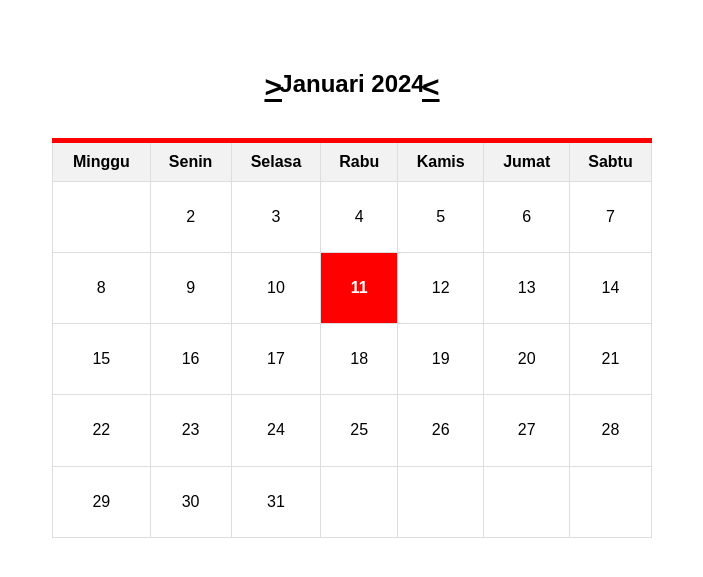
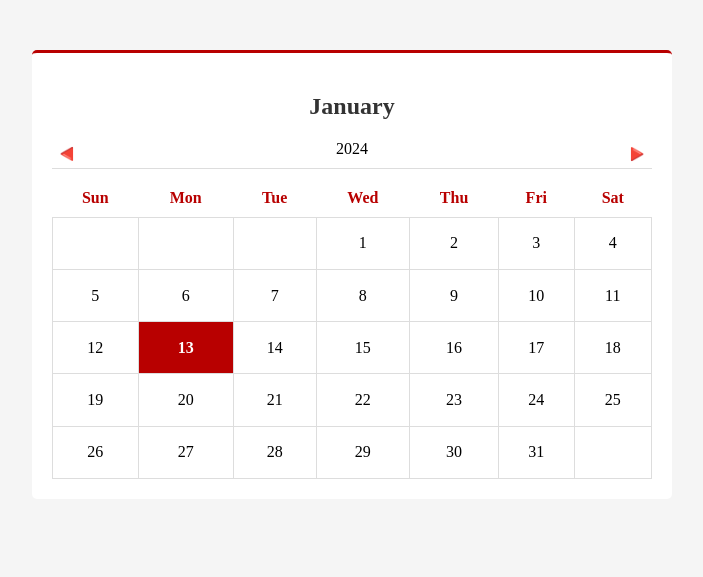
Before and after one commit to hayodavis/persiapanlks2024, a PHP site: page /index.php in a window 1280 px wide. Shown: the top 577 px of the page, without its empty margins (288-991 px from the left). Run offline with PHP 8.4, Linux system fonts and the light colour scheme.

Commit message:
memperbaiki kalender

```diff
--- a/MODUL - SPEEDTEST/fitri/D1. PHP Calendar/index.php
+++ b/MODUL - SPEEDTEST/fitri/D1. PHP Calendar/index.php
@@ -1,140 +1,156 @@
 <?php
-$currentMonth = date('n');
-$currentYear = date('Y');
-$currentDay = date('j');
+    // Get the current date or a specific date
+    $currentDate = isset($_GET['date']) ? $_GET['date'] : date('Y-m-d');
 
-if (isset($_GET['prev'])) {
-  $currentMonth = ($currentMonth == 1) ? 12 : $currentMonth - 1;
-  $currentYear = ($currentMonth == 12) ? $currentYear - 1 : $currentYear;
-}
+    // Convert the date to a DateTime object
+    $dateTime = new DateTime($currentDate);
 
-if (isset($_GET['next'])) {
-  $currentMonth = ($currentMonth == 12) ? 1 : $currentMonth + 1;
-  $currentYear = ($currentMonth == 1) ? $currentYear + 1 : $currentYear;
-}
+    // Get the current month, year, and day
+    $currentMonth = $dateTime->format('m');
+    $currentYear = $dateTime->format('Y');
+    $today = date('d');
 
-// Array of month names in Bahasa Indonesia
-$monthNames = [
-  'Januari', 'Februari', 'Maret', 'April', 'Mei', 'Juni',
-  'Juli', 'Agustus', 'September', 'Oktober', 'November', 'Desember'
-];
+    // Calculate the previous and next month
+    $prevMonth = $dateTime->modify('-1 month')->format('Y-m-d');
+    $nextMonth = $dateTime->modify('+2 months')->format('Y-m-d');
+    $dateTime->modify('-1 month'); // Reset to the original date
+
+    // Get the first day of the month and the total number of days
+    $firstDay = $dateTime->format('N');
+    $lastDay = $dateTime->format('t');
+
+    // Highlighted month (for current month)
+    $highlightedMonth = $dateTime->format('m');
 ?>
 
 <!DOCTYPE html>
 <html lang="en">
-
 <head>
-  <meta charset="UTF-8">
-  <meta name="viewport" content="width=device-width, initial-scale=1.0">
-  <title>Calendar</title>
     <style>
                body {
-      font-family: Arial, sans-serif;
-      display: flex;
-      flex-direction: column;
-      align-items: center;
-      margin-top: 50px;
+    font-family: 'Times New Roman', Times, serif;
+    margin: 0;
+    padding: 0;
+    box-sizing: border-box;
+    background-color: whitesmoke;
 }
 
 #calendar {
-      border-collapse: collapse;
-      border-top: 5px solid red ;
-      margin-top: 20px;
-      width: 600px;
-      height: 400px;
+    max-width: 600px;
+    margin: 50px auto;
+    text-align: center;
+    background-color: white;
+    padding: 20px;
+    border-top: 3px solid #B80000;
+    border-radius: 5px;
 }
 
-    #calendar th,
-    #calendar td {
-      border: 1px solid #ddd;
-      padding: 10px;
-      text-align: center;
+h2 {
+    color: #333;
 }
 
-    #calendar th {
-      background-color: #f2f2f2;
+#header {
+    display: flex;
+    justify-content: space-between;
+    margin-bottom: 10px;
+    border-bottom: 1px solid #ddd;
 }
 
-    .highlight-today {
-      background-color: red;
+a {
+    text-decoration: none;
+    color: #333;
+    font-size: 1.5em;
+}
+
+table {
+    width: 100%;
+    height: 300px ;
+    border-collapse: collapse;
+}
+
+thead tr {
+    color: #B80000;
+}
+
+#bttnleft {
+    transform: rotate(270deg);
+}
+#bttnright {
+    transform: rotate(90deg);
+}
+
+th, td {
+    padding: 10px;
+    border: 1px solid #ddd;
+}
+
+th {
+    background-color: white;
+    border: 0px;
+}
+
+td {
+    cursor: pointer;
+}
+
+.today {
+    background-color: #B80000;
     color: white;
     font-weight: bold;
 }
-
-
-    .bttnpnah1 {
-      padding: 10px;
-      font-size: 30px;
-      top: 60px;
-      left: 700px;
-      font-weight: bold;
-      position: absolute;
-      color: black;
-    }
-    .bttnpnah2 {
-      padding: 10px;
-      font-size: 30px;
-      top: 60px;
-      right: 700px;
-      font-weight: bold;
-      position: absolute;
-      color: black;
-
-    }
     </style>
 </head>
+<body>
+    <div id="calendar">
+        <h2><?php echo $dateTime->format('F'); ?></h2>
 
-<body>
+        <div id="header">
+            <a id="bttnleft" href="?date=<?php echo $prevMonth; ?>">&#128314;</a>
+            <span><?php echo $dateTime->format('Y'); ?></span>
+            <a id="bttnright" href="?date=<?php echo $nextMonth; ?>">&#128314;</a>
+        </div>
 
-  <h2><?php echo $monthNames[$currentMonth - 1] . ' ' . $currentYear; ?></h2>
-
-  <table id="calendar">
+        <table>
             <thead>
                 <tr>
-        <th>Minggu</th>
-        <th>Senin</th>
-        <th>Selasa</th>
-        <th>Rabu</th>
-        <th>Kamis</th>
-        <th>Jumat</th>
-        <th>Sabtu</th>
+                    <th>Sun</th>
+                    <th>Mon</th>
+                    <th>Tue</th>
+                    <th>Wed</th>
+                    <th>Thu</th>
+                    <th>Fri</th>
+                    <th>Sat</th>
                 </tr>
             </thead>
             <tbody>
+                <tr>
                     <?php
-      $firstDayOfMonth = mktime(0, 0, 0, $currentMonth, 1, $currentYear);
-      $daysInMonth = date('t', $firstDayOfMonth);
-      $dayOfWeek = date('w', $firstDayOfMonth);
-
-      $currentDayOfMonth = 2;
-
-      for ($i = 0; $i < $dayOfWeek; $i++) {
+                        // Fill in the first row with empty cells for previous month
+                        for ($i = 1; $i < $firstDay; $i++) {
                             echo '<td></td>';
                         }
 
-      while ($currentDayOfMonth <= $daysInMonth) {
-        echo '<td' . (($currentDayOfMonth == $currentDay) ? ' class="highlight-today"' : '') . '>' . $currentDayOfMonth . '</td>';
+                        // Fill in the days of the current month
+                        for ($day = 1; $day <= $lastDay; $day++) {
+                            $class = ($day - $firstDay + 2 == $today && $currentMonth == date('n') && $currentYear == date('Y')) ? 'today' : '';
+                            echo "<td class='$class'>$day</td>";
 
-        if (++$dayOfWeek == 7) {
+
+                            // Start a new row for the next week
+                            if (($firstDay + $day - 1) % 7 == 0 && $day < $lastDay) {
                                 echo '</tr><tr>';
-          $dayOfWeek = 0;
+                            }
                         }
 
-        $currentDayOfMonth++;
-      }
-
-      while ($dayOfWeek > 0 && $dayOfWeek < 7) {
+                        // Fill in the remaining cells with empty cells for next month
+                        $remainingCells = 7 - (($firstDay + $lastDay - 1) % 7);
+                        for ($i = 0; $i < $remainingCells; $i++) {
                             echo '<td></td>';
-        $dayOfWeek++;
                         }
                     ?>
+                </tr>
             </tbody>
         </table>
-
-  <div class="btn-container">
-    <a href="?prev" class="bttnpnah1"> < </a>
-    <a href="?next" class="bttnpnah2"> > </a>
     </div>
-
 </body>
 </html>
```
Lines whose indentation alone changed are shown as unchanged.
